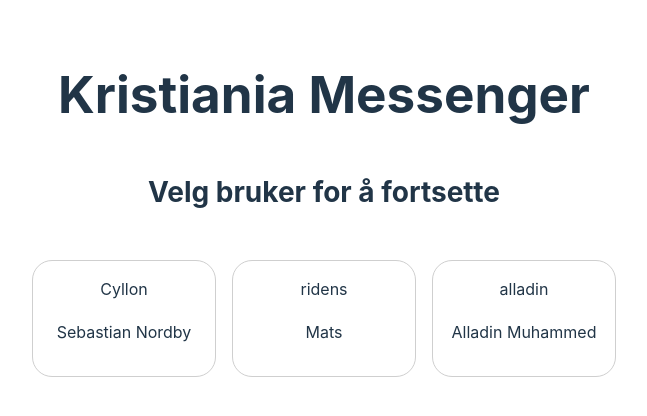
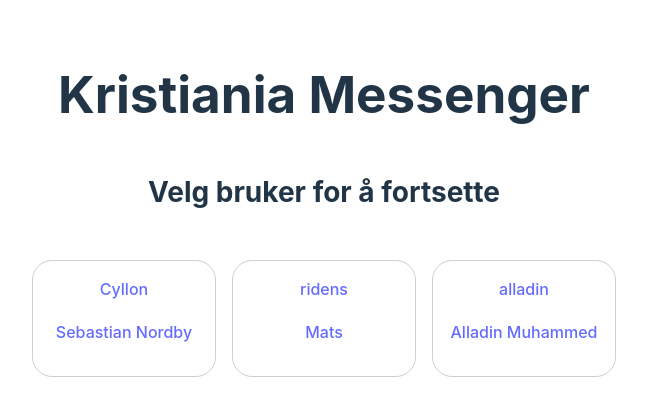
Before and after one commit to kristiania-pgr209-2022/pg209exam-sebastiannordby, a React (Vite) app in the folder src/main/frontend/: page / in a window 1280 px wide. Shown: the top 416 px of the page, without its empty margins (348-995 px from the left). Built offline with nearby package versions, Linux system fonts and the light colour scheme.

Commit message:
Messenger App: Can select user and displays username

```diff
--- a/src/main/frontend/package.json
+++ b/src/main/frontend/package.json
@@ -10,7 +10,8 @@
   },
   "dependencies": {
     "react": "^18.2.0",
-    "react-dom": "^18.2.0"
+    "react-dom": "^18.2.0",
+    "react-router-dom": "^6.4.3"
   },
   "devDependencies": {
     "@types/react": "^18.0.22",
--- a/src/main/frontend/src/App.jsx
+++ b/src/main/frontend/src/App.jsx
@@ -1,7 +1,7 @@
 import { useState } from 'react'
 import reactLogo from './assets/react.svg'
 import './App.css'
-
+import {BrowserRouter, HashRouter, Link, Route, Routes, useParams} from "react-router-dom";
 let selectedUser = null;
 
 const USERS = [
@@ -40,27 +40,33 @@ const PANEL_DATA = [
     }
 ];
 
-function UserSelector({onUserSelected}) {
+const MESSAGES = [
+
+];
+
+function UserSelector() {
     return (
         <div className={"user-selector"}>
             {USERS.map(x =>
-                <div className={"user-card"} key={x.id} onClick={() => onUserSelected(x)}>
+                <Link to={`/messages/${x.id}`} className={"user-card"} key={x.id}>
                     <label>{x.username}</label>
                     <p>{x.name}</p>
-                </div>
+                </Link>
             )}
         </div>
     );
 }
 
 function MainView() {
+    const {userId} = useParams();
     const [panelData, setPanelData] = useState();
+    const user = USERS.find(x => x.id == userId);
 
     return (
         <div className={"main-view"}>
             <header>
                 <nav>
-                    <h2>Kristiania Messenger</h2>
+                    <h2>Kristiania Messenger - {user.name}</h2>
                 </nav>
             </header>
             <div className={"content"}>
@@ -68,14 +74,14 @@ function MainView() {
                     <PanelView setPanelData={setPanelData}></PanelView>
                 </div>
                 <div class={"messages"}>
-                    <MessageView source={panelData}></MessageView>
+                    <MessageView></MessageView>
                 </div>
             </div>
         </div>
     );
 }
 
-function MessageView({ source }) {
+function MessageView( ) {
     return (
         <div class="message-view">
             <h3 className={"secondary-title"}>Meldinger</h3>
@@ -91,33 +97,32 @@ function PanelView({setPanelData}) {
             </div>
             <div>
                 {PANEL_DATA.forEach(x =>
-                    <div key={x.displayName} onClick={() => setPanelData(x)}>
+                    <Link key={x.displayName} onClick={() => setPanelData(x)}>
                         <span>{x.displayName}</span>
-                    </div>
+                    </Link>
                 )}
             </div>
         </div>
     );
 }
 
-function App() {
-    const [user, setUser] = useState();
-
-    function onUserSelected(user) {
-        setUser(user);
-    }
-
-    if(user == null) {
+function WelcomeScreen() {
     return (
         <div className={"welcome-screen"}>
             <h1>Kristiania Messenger</h1>
             <h2>Velg bruker for å fortsette</h2>
-                <UserSelector onUserSelected={onUserSelected}></UserSelector>
+            <UserSelector ></UserSelector>
         </div>
     );
-    } else {
-        return (<MainView/>);
-    }
 }
 
-export default App
+export default function App() {
+    return (
+        <HashRouter>
+            <Routes>
+                <Route path={"/"} element={<WelcomeScreen/>}></Route>
+                <Route path={"/messages/:userId"} element={<MainView/>}></Route>
+            </Routes>
+        </HashRouter>
+    );
+}
```
Also changed, not shown: 1 other file (tests, documents, lock files or other folders). Lines whose indentation alone changed are shown as unchanged.
